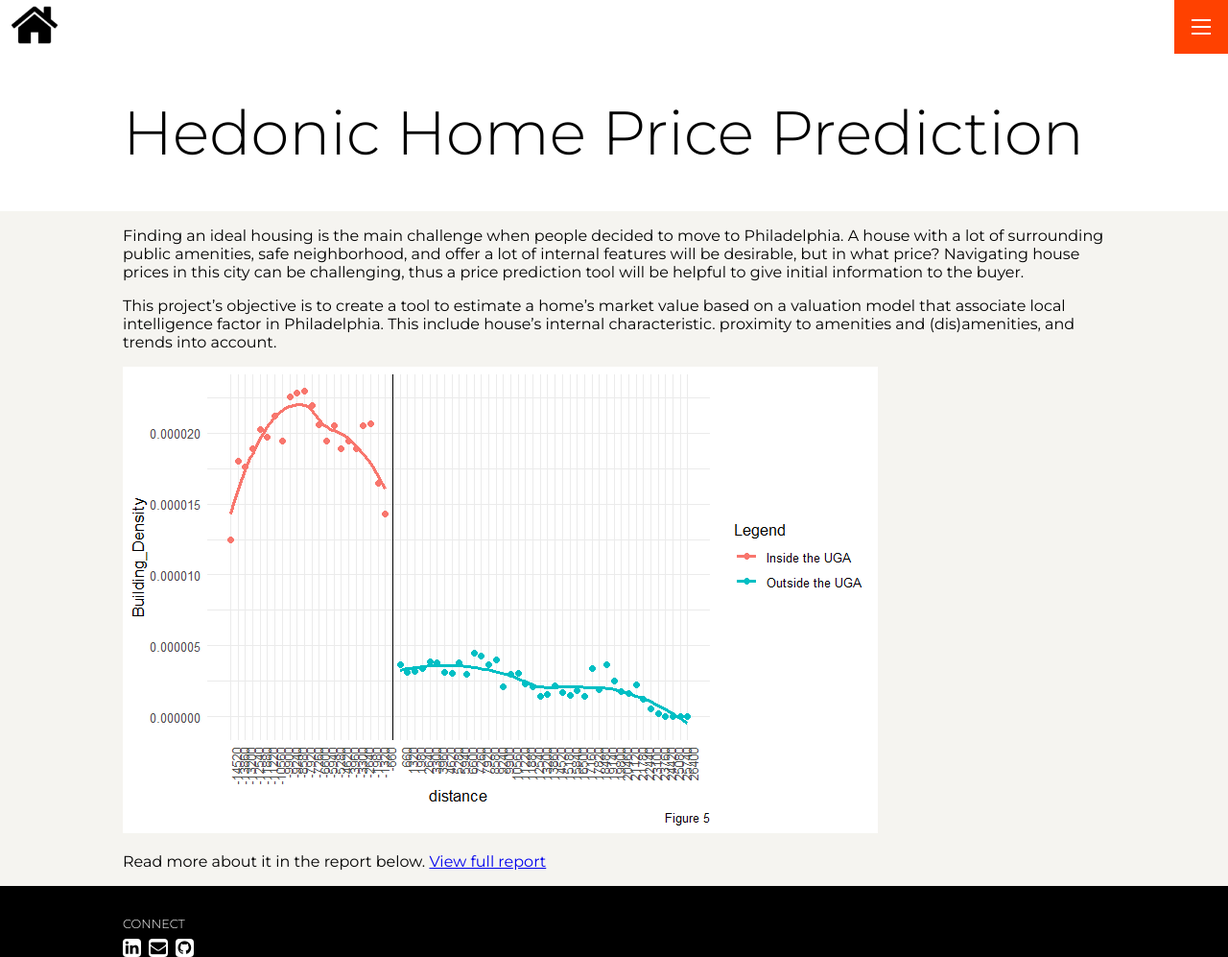
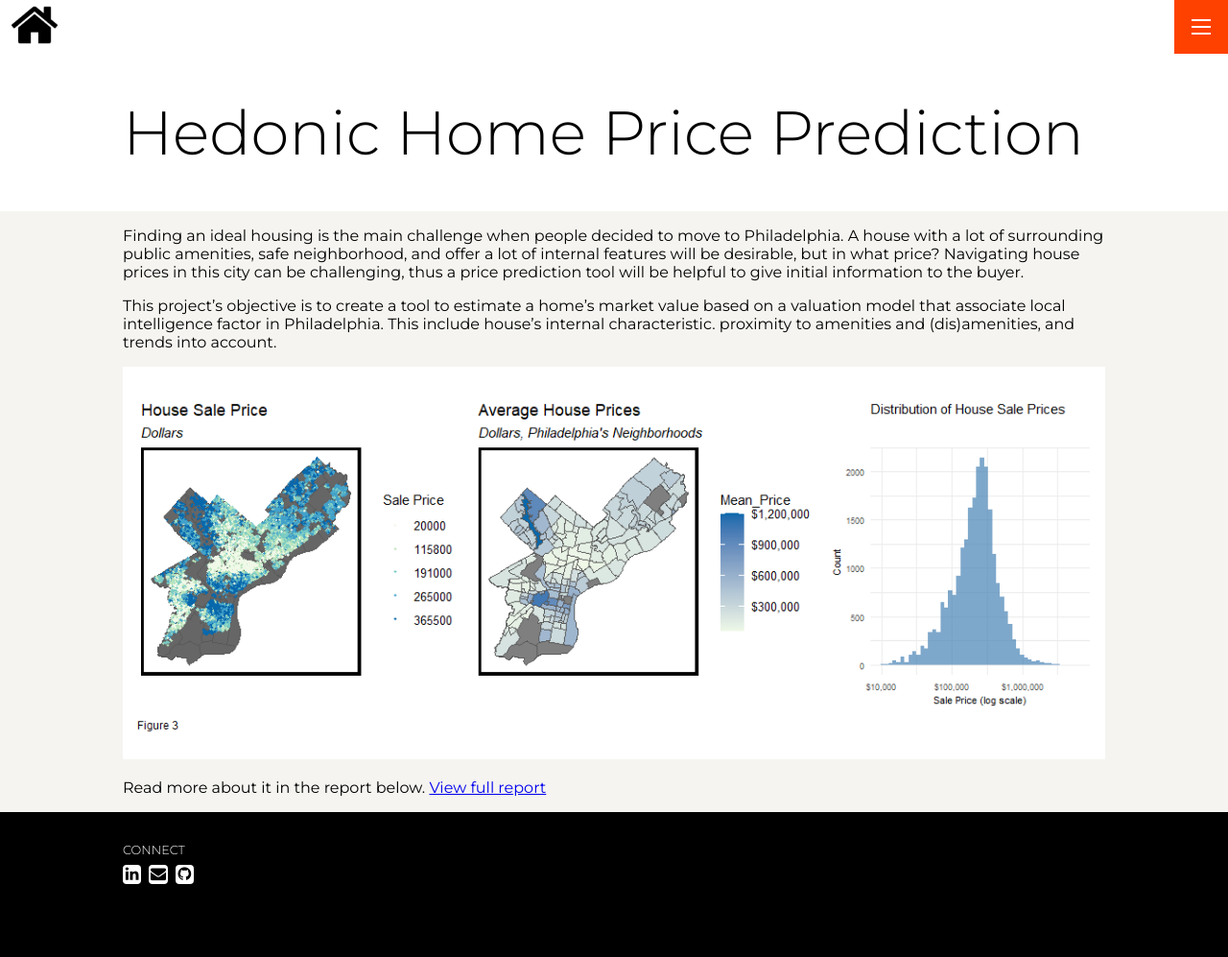
Before and after one commit to jonathan-manurung/portfolio, a Jekyll site: the page built from _projects/proj-3.md, in a window 1280 px wide and 997 px high. Shown: the whole window at 96% size. Built offline with Jekyll 4.4.1, drawn with Linux system fonts in a browser that asks for light colours.

Commit message:
Update proj-3.md

```diff
--- a/_projects/proj-3.md
+++ b/_projects/proj-3.md
@@ -8,7 +8,7 @@ Finding an ideal housing is the main challenge when people decided to move to Ph
 
 This project's objective is to create a tool to estimate a home's market value based on a valuation model that associate local intelligence factor in Philadelphia. This include house's internal characteristic. proximity to amenities and (dis)amenities, and trends into account.
 
-![](../assets/img/projects/proj-2/Lancaster_bidrent_model.jpg)
+![](../assets/img/house price.jpg)
 
 Read more about it in the report below.
 [View full report](../Report/Lancaster County Development.html){:target="_blank"}
```
